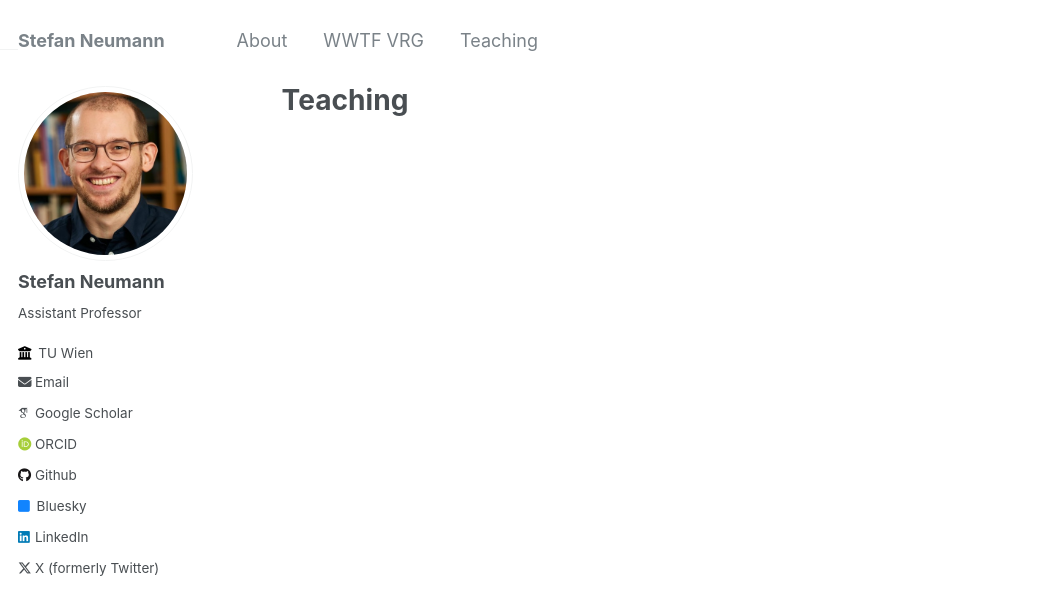
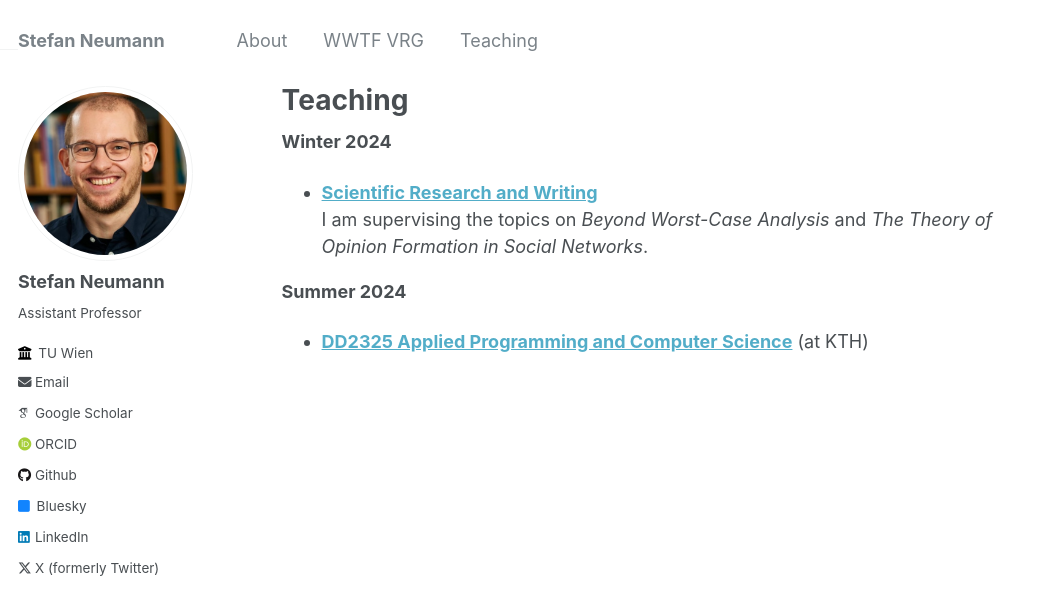
Before and after one commit to StefanResearch/StefanResearch.github.io, a Jekyll site: the page built from _pages/teaching.md, in a window 1280 px wide. Shown: the top 615 px of the page, without its empty margins (0-1038 px from the left). Built offline with Jekyll 4.4.1, drawn with Linux system fonts in a browser that asks for light colours; some web fonts are replaced.

Commit message:
Updated teaching.

```diff
--- a/_config.yml
+++ b/_config.yml
@@ -239,7 +239,7 @@ defaults:
       type: teaching
     values:
       layout: single
-      author_profile: true
+      author_profile: false
       share: true
       comments: true
   # _publications
--- a/_pages/teaching.md
+++ b/_pages/teaching.md
@@ -1,15 +1,14 @@
 ---
-permalink: /
+permalink: /teaching/
 title: "Teaching"
 author_profile: true
 redirect_from:
-  - /teaching/
   - /teaching.html
 ---
 
-<br>
+**Winter 2024**
+- **[Scientific Research and Writing](https://ml-tuw.github.io/teaching/sose24/seminar_bsc.html)**<br>
+I am supervising the topics on *Beyond Worst-Case Analysis* and *The Theory of Opinion Formation in Social Networks*.
 
-**Winter 2024**
-- BSc Seminar **[Scientific Research and
-Writing](https://ml-tuw.github.io/teaching/sose24/seminar_bsc.html)**<br>
-I am supervising the topics on *Beyond Worst-Case Analysis* and *The Theory of Opinion Formation in Social Networks*.
+**Summer 2024**
+- **[DD2325 Applied Programming and Computer Science](https://www.kth.se/student/kurser/kurs/DD2325?l=en)** (at KTH)
```
